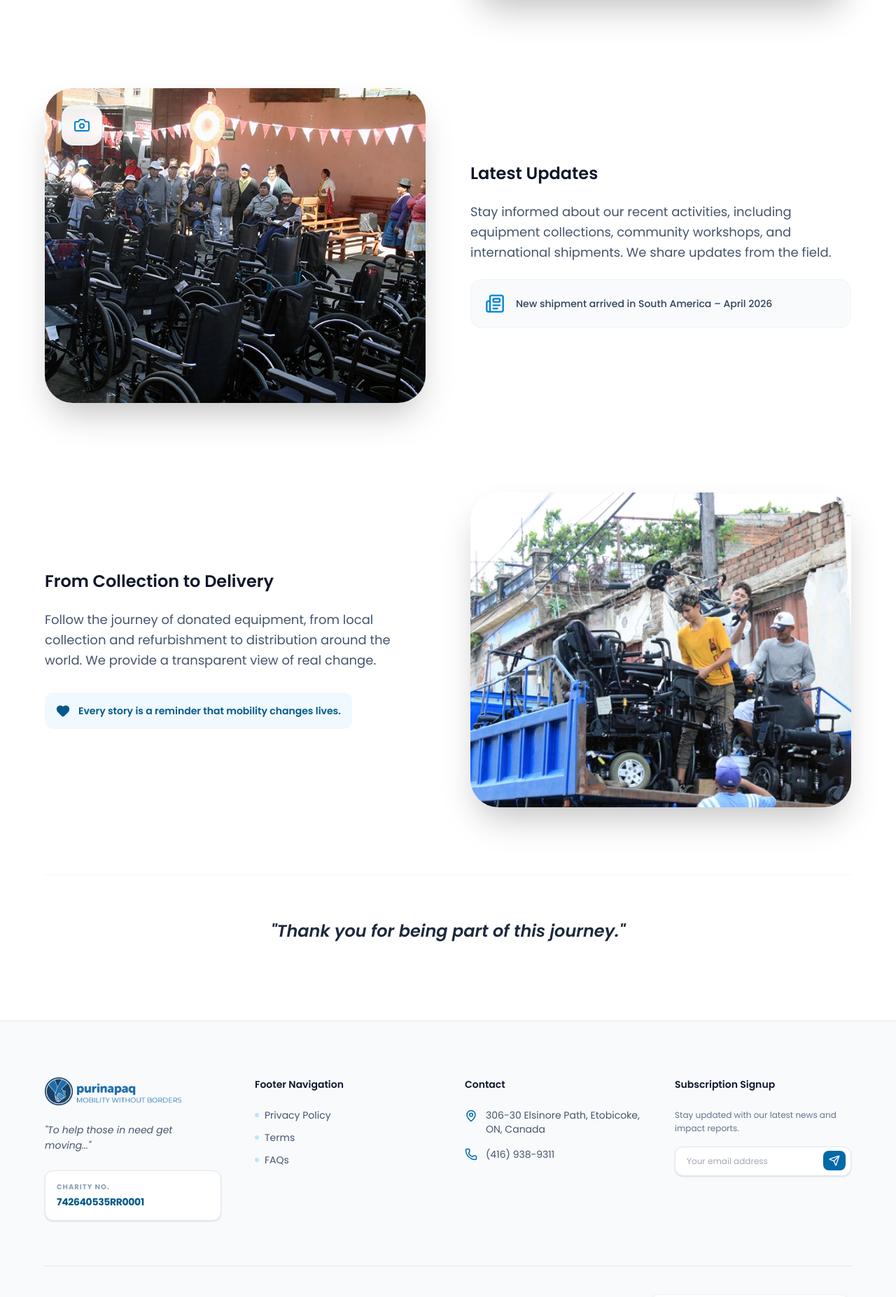
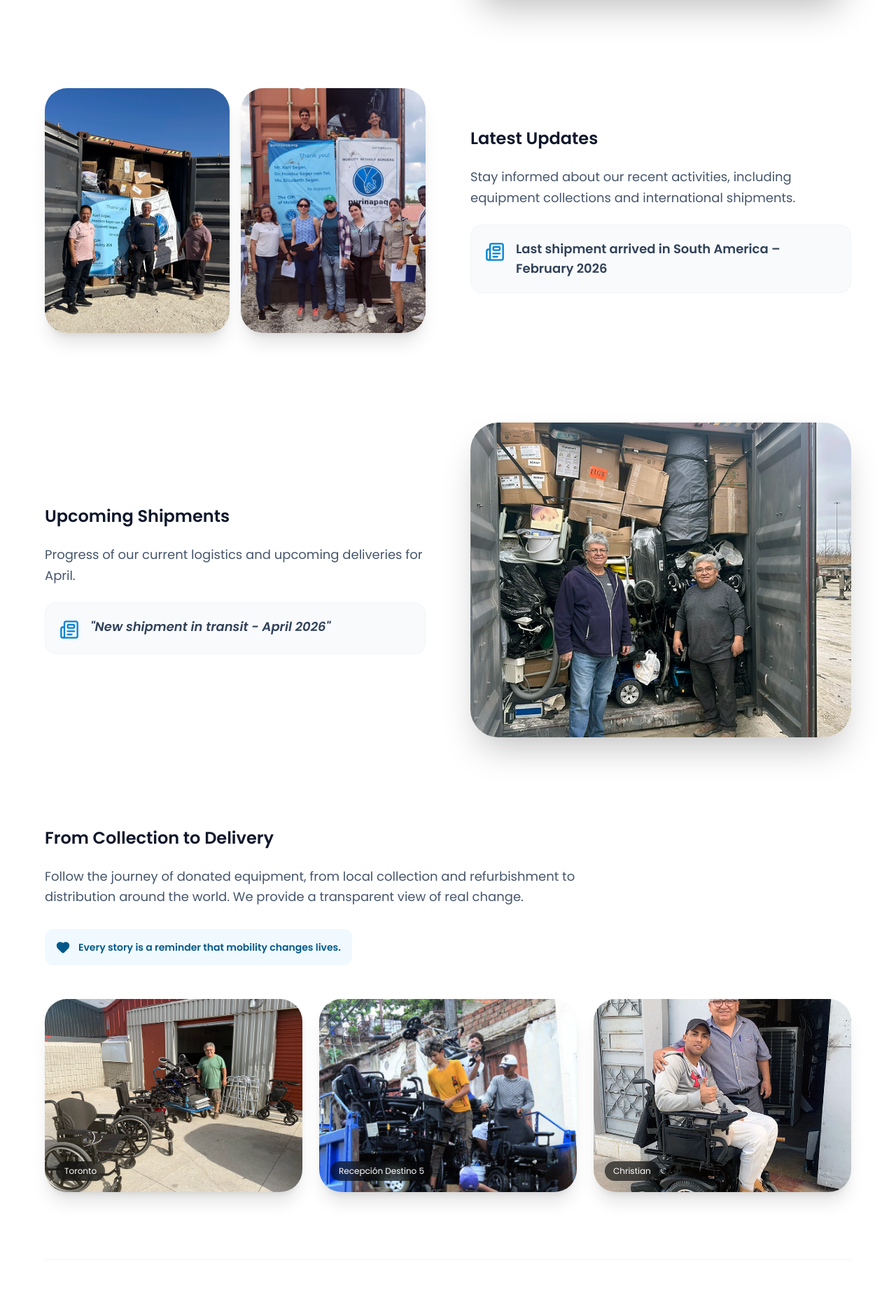
Before and after one commit to edgarromerodev/purinapaq, a React (Vite) app: page /news in a window 1280 px wide. Shown: the part 912-2766 px from the top of the page at 70% size. Built offline with nearby package versions, Linux system fonts and the light colour scheme.

Commit message:
agrege el correo

```diff
--- a/src/sections/GlobalImpactSection.jsx
+++ b/src/sections/GlobalImpactSection.jsx
@@ -69,7 +69,7 @@ export default function GlobalImpactSection() {
                         </div>
 
                         {/* --- BLOQUE 2: LOCAL PARTNERSHIPS --- */}
-                        {/* --- BLOQUE 2: LOCAL PARTNERSHIPS --- */}
+
 <div
     ref={ref2}
     className={`flex flex-col lg:flex-row-reverse items-center gap-16 transition-all duration-1000 ${
--- a/src/sections/NewsStories.jsx
+++ b/src/sections/NewsStories.jsx
@@ -5,10 +5,13 @@ import { useNavigate } from "react-router-dom";
 
 export default function NewsStories() {
     const navigate = useNavigate();
+    // Referencias para las animaciones
     const { ref: refHeader, inView: inViewHeader } = useInView({ triggerOnce: true, threshold: 0.2 });
     const { ref: ref1, inView: inView1 } = useInView({ triggerOnce: true, threshold: 0.2 });
     const { ref: ref2, inView: inView2 } = useInView({ triggerOnce: true, threshold: 0.2 });
     const { ref: ref3, inView: inView3 } = useInView({ triggerOnce: true, threshold: 0.2 });
+    // Nueva referencia para el bloque de 3 imágenes
+    const { ref: ref4, inView: inView4 } = useInView({ triggerOnce: true, threshold: 0.2 });
 
     return (
         <section
@@ -25,10 +28,10 @@ export default function NewsStories() {
                         inViewHeader ? "opacity-100 translate-y-0" : "opacity-0 translate-y-10"
                     }`}
                 >
-                    <div className="inline-flex items-center gap-2 px-4 py-1.5 rounded-full bg-sky-100 text-sky-700 text-sm font-bold mb-6 ">
+                    <div className="inline-flex items-center gap-2 px-4 py-1.5 rounded-full bg-sky-100 text-sky-700 text-sm font-semibold mb-6 ">
                         <BookOpen size={16} fill="currentColor" aria-hidden="true" /> News & Stories
                     </div>
-                    <h2 id="stories-main-title" className="text-3xl  font-semibold text-slate-900 mb-8">
+                    <h2 id="stories-main-title" className="text-3xl font-semibold text-slate-900 mb-8">
                         Moments that define our work.
                     </h2>
                     <p className="text-xl text-slate-600 leading-relaxed">
@@ -73,7 +76,7 @@ export default function NewsStories() {
                         </div>
                     </article>
 
-                    {/* --- HISTORIA 2: UPDATES (Imagen Izquierda) --- */}
+                    {/* --- HISTORIA 2: UPDATES (Imagen Izquierda - 2 FOTOS) --- */}
                     <article
                         ref={ref2}
                         className={`flex flex-col lg:flex-row-reverse items-center gap-16 transition-all duration-1000 ${
@@ -84,38 +87,81 @@ export default function NewsStories() {
                         <div className="w-full lg:w-1/2">
                             <h3 id="story-2-title" className="text-2xl font-semibold text-slate-900 mb-6">Latest Updates</h3>
                             <p className="text-lg text-slate-600 leading-relaxed mb-6">
-                                Stay informed about our recent activities, including equipment collections, community
-                                workshops, and international shipments. We share updates from the field.
+                                Stay informed about our recent activities, including equipment collections and international shipments.
                             </p>
-                            <div className="flex items-center gap-4 p-5 bg-slate-50 rounded-2xl border border-slate-100" role="status">
-                                <Newspaper className="text-sky-600" size={28} aria-hidden="true" />
-                                <p className="text-slate-700 font-medium">New shipment arrived in South America – April 2026</p>
+
+                            <div className="flex items-start gap-4 p-5 bg-slate-50 rounded-2xl border border-slate-100" role="status">
+                                <Newspaper className="text-sky-600 flex-shrink-0 mt-1" size={28} aria-hidden="true" />
+                                <div>
+                                    <p className="text-slate-700 font-semibold text-lg">Last shipment arrived in South America – February 2026</p>
+                                </div>
                             </div>
                         </div>
+
                         <div className="w-full lg:w-1/2">
-                            <figure className="relative">
+                            <div className="grid grid-cols-2 gap-4 group">
                                 <img
-                                    src="/images/story-updates.webp"
-                                    alt="Community workshop where wheelchairs are being refurbished"
-                                    loading="lazy"
-                                    className="rounded-[2.5rem] shadow-2xl w-full h-[450px] object-cover"
+                                    src="/images/07-embarque-contenedor-1.webp"
+                                    alt="07 embarque contenedor 1"
+                                    className="rounded-[2rem] shadow-xl w-full h-[350px] object-cover transition-transform duration-700 group-hover:scale-[1.02]"
                                 />
-                                <div className="absolute top-6 left-6 bg-white/90 backdrop-blur-sm p-4 rounded-2xl shadow-lg border border-sky-100">
-                                    <Camera className="text-sky-600" size={24} aria-hidden="true" />
-                                </div>
-                            </figure>
+                                <img
+                                    src="/images/08-recepcion-equipo-destino-7b.webp"
+                                    alt="08 recepcion equipo destino 7b"
+                                    className="rounded-[2rem] shadow-xl w-full h-[350px] object-cover transition-transform duration-700 group-hover:scale-[1.02]"
+                                />
+                            </div>
                         </div>
                     </article>
 
-                    {/* --- HISTORIA 3: JOURNEY (Imagen Derecha) --- */}
+                    {/* --- BLOQUE ABRIL 2026 (Imagen Derecha - 1 FOTO GRANDE) --- */}
                     <article
                         ref={ref3}
                         className={`flex flex-col lg:flex-row items-center gap-16 transition-all duration-1000 ${
                             inView3 ? "opacity-100 translate-x-0" : "opacity-0 -translate-x-20"
                         }`}
+                    >
+                        <div className="w-full lg:w-1/2">
+                            <h3 className="text-2xl font-semibold text-slate-900 mb-6">Upcoming Shipments</h3>
+                            <p className="text-lg text-slate-600 leading-relaxed mb-6">
+                                Progress of our current logistics and upcoming deliveries for April.
+                            </p>
+
+                            <div className="flex items-start gap-4 p-5 bg-slate-50 rounded-2xl border border-slate-100" role="status">
+                                <Newspaper className="text-sky-600 flex-shrink-0 mt-1" size={28} aria-hidden="true" />
+                                <div>
+                                    <p className="text-slate-700 font-semibold text-lg italic">
+                                        "New shipment in transit - April 2026"
+                                    </p>
+
+                                </div>
+                            </div>
+                        </div>
+
+                        <div className="w-full lg:w-1/2">
+                            <div className="relative group">
+                                <img
+                                    src="/images/57-embarque-contenedor-3.webp"
+                                    alt="57 embarque contenedor 3"
+                                    className="rounded-[2.5rem] shadow-2xl w-full h-[450px] object-cover transition-transform duration-700 group-hover:scale-[1.01]"
+                                    loading="lazy"
+                                />
+                                <div className="absolute top-6 left-6 bg-white/90 backdrop-blur-sm p-4 rounded-2xl shadow-lg border border-sky-100 opacity-0 group-hover:opacity-100 transition-opacity duration-500">
+                                    <Camera className="text-sky-600" size={24} />
+                                </div>
+                            </div>
+                        </div>
+                    </article>
+
+                    {/* --- HISTORIA 3: JOURNEY (ÚLTIMA - 3 FOTOS) --- */}
+                    <article
+                        ref={ref4} // Usamos ref4 para esta nueva sección
+                        className={`flex flex-col gap-12 transition-all duration-1000 ${
+                            inView4 ? "opacity-100 translate-y-0" : "opacity-0 translate-y-10"
+                        }`}
                         aria-labelledby="story-3-title"
                     >
-                        <div className="w-full lg:w-1/2">
+                        <div className="max-w-3xl">
                             <h3 id="story-3-title" className="text-2xl font-semibold text-slate-900 mb-6">From Collection to Delivery</h3>
                             <p className="text-lg text-slate-600 leading-relaxed">
                                 Follow the journey of donated equipment, from local collection and refurbishment to
@@ -126,14 +172,40 @@ export default function NewsStories() {
                                 Every story is a reminder that mobility changes lives.
                             </div>
                         </div>
-                        <div className="w-full lg:w-1/2">
-                            <figure className="relative">
+
+                        {/* --- Diseño de TRES imágenes --- */}
+                        <div className="grid grid-cols-1 sm:grid-cols-2 lg:grid-cols-3 gap-6 group">
+                            {/* Imagen 1: Toronto */}
+                            <figure className="relative overflow-hidden rounded-[2rem] shadow-xl aspect-[4/3]">
                                 <img
-                                    src="/images/story-journey.webp"
-                                    alt="Logistics container being loaded for international shipment"
+                                    src="/images/45-recojo-de-equipos-toronto.webp"
+                                    alt="45 recojo de equipos Toronto"
+                                    className="w-full h-full object-cover transition-transform duration-700 group-hover:scale-[1.05]"
                                     loading="lazy"
-                                    className="rounded-[2.5rem] shadow-2xl w-full h-[450px] object-cover"
                                 />
+                                <figcaption className="absolute bottom-4 left-4 text-white text-xs bg-black/60 px-3 py-1.5 rounded-full backdrop-blur-sm">Toronto</figcaption>
+                            </figure>
+
+                            {/* Imagen 2: Destino */}
+                            <figure className="relative overflow-hidden rounded-[2rem] shadow-xl aspect-[4/3]">
+                                <img
+                                    src="/images/53-recepcion-equipo-destino-5.webp"
+                                    alt="53 recepcion equipo destino 5"
+                                    className="w-full h-full object-cover transition-transform duration-700 group-hover:scale-[1.05]"
+                                    loading="lazy"
+                                />
+                                <figcaption className="absolute bottom-4 left-4 text-white text-xs bg-black/60 px-3 py-1.5 rounded-full backdrop-blur-sm">Recepción Destino 5</figcaption>
+                            </figure>
+
+                            {/* Imagen 3: Christian (Ocupa 2 columnas en móvil/tablet para equilibrar, 1 en desktop) */}
+                            <figure className="relative overflow-hidden rounded-[2rem] shadow-xl aspect-[4/3] sm:col-span-2 lg:col-span-1">
+                                <img
+                                    src="/images/15-christian.webp"
+                                    alt="15 christian"
+                                    className="w-full h-full object-cover transition-transform duration-700 group-hover:scale-[1.05]"
+                                    loading="lazy"
+                                />
+                                <figcaption className="absolute bottom-4 left-4 text-white text-xs bg-black/60 px-3 py-1.5 rounded-full backdrop-blur-sm">Christian</figcaption>
                             </figure>
                         </div>
                     </article>
--- a/src/sections/StatsSection.jsx
+++ b/src/sections/StatsSection.jsx
@@ -70,7 +70,6 @@ export default function StatsSection() {
                     <SectionTitle
                         text1="Our Impact"
                         text2="Figures that transform"
-                        text3="realities"
                     />
                     <p className="mt-4 text-slate-600 max-w-2xl mx-auto text-lg">
                         Each number represents a story of resilience and the collective effort to bring hope.
```
Also changed, not shown: src/sections/EquipmentDonation.jsx (+13 -3 lines), src/sections/FeaturesSection.jsx (+11 -5 lines), src/sections/HistorySection.jsx (+3 -6 lines), src/utils/formConfig.js (+18 -5 lines), public/images/43-chica1.webp (added), public/images/recepcion-equipo-destino.webp (added).
